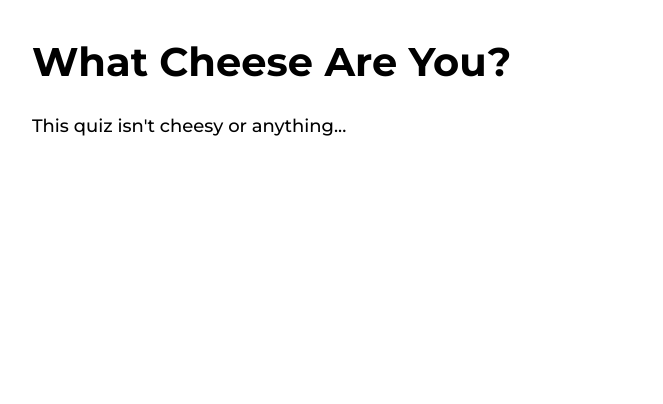
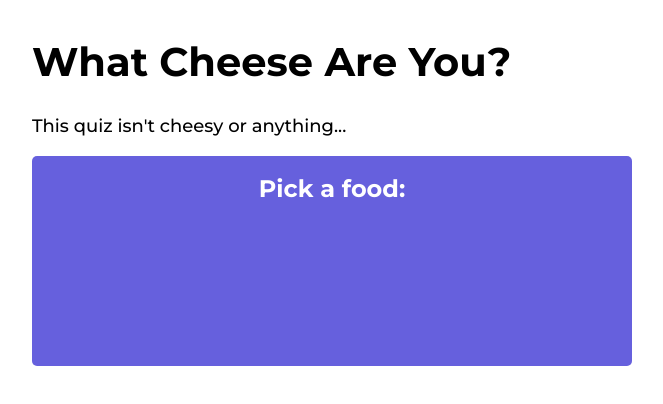
Before and after one commit to flavio45/BuzzFeedJS, a plain HTML site: page index.html in a window 1280 px wide. Shown: the whole page, without its empty margins (308-971 px from the left). Drawn offline with Linux system fonts and the light colour scheme.

Commit message:
Questions with choices have been created

```diff
--- a/app.js
+++ b/app.js
@@ -75,3 +75,42 @@ const questions = [
     ],
   },
 ];
+
+const populateQuestions = () => {
+  questions.forEach((question) => {
+    const titleBlock = document.createElement("div");
+    titleBlock.id = question.id;
+    titleBlock.classList.add("title-block");
+    const titleHeading = document.createElement("h2");
+    titleHeading.textContent = question.text;
+    titleBlock.append(titleHeading);
+    questionDisplay.append(titleBlock);
+
+    const answersBlock = document.createElement("div");
+    answersBlock.id = question.id + "-answers";
+    answersBlock.classList.add("answer-options");
+
+    question.answer.forEach((answer) => {
+      const answerBlock = document.createElement("div");
+      answerBlock.classList.add("answer-block");
+      answerBlock.addEventListener("click", handleClick);
+
+      const answerImage = document.createElement("img");
+      answerImage.setAttribute("src", answer.image);
+      answerImage.setAttribute("alt", answer.alt);
+
+      const answerTitle = document.createElement("h3");
+      answerTitle.textContent = answer.text;
+
+      answerBlock.append(answerImage, answerTitle);
+    });
+
+    questionDisplay.append(answersBlock);
+  });
+};
+
+populateQuestions();
+
+const handleClick = () => {
+  console.log("clicked");
+};
--- a/style.css
+++ b/style.css
@@ -19,7 +19,40 @@ h1 {
   text-align: left;
 }
 
+h2 {
+  font-size: 3.5 rem;
+  line-height: 1.05;
+}
+
 p {
   font-size: 1.125rem;
   line-height: 1.2;
 }
+
+.title-block {
+  width: 600px;
+  height: 210px;
+  background-color: rgb(102, 96, 221);
+  border-radius: 5px;
+  display: flex;
+  justify-content: center;
+  align-content: center;
+  color: rgb(255, 255, 255);
+}
+
+.answer-options {
+  display: flex;
+  flex-wrap: wrap;
+  justify-content: space-between;
+  margin: 16px 0 23px 0;
+}
+
+.answer-block {
+  width: 286px;
+  height: 286px;
+  border-radius: 5px;
+  box-shadow: rgba(0, 0, 0, 0.07) 0 0 0 1px;
+  text-align: center;
+  margin-bottom: 15px;
+  overflow: hidden;
+}
```
